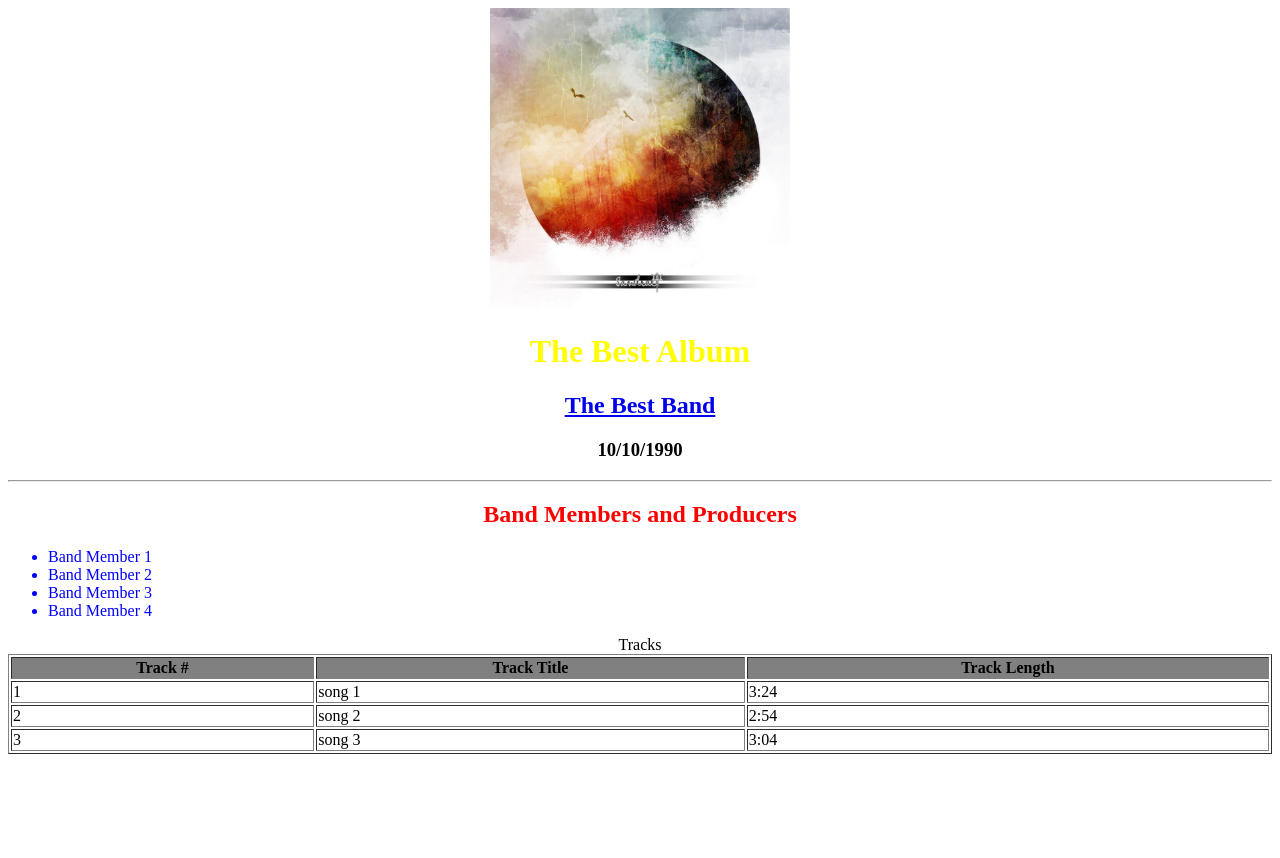
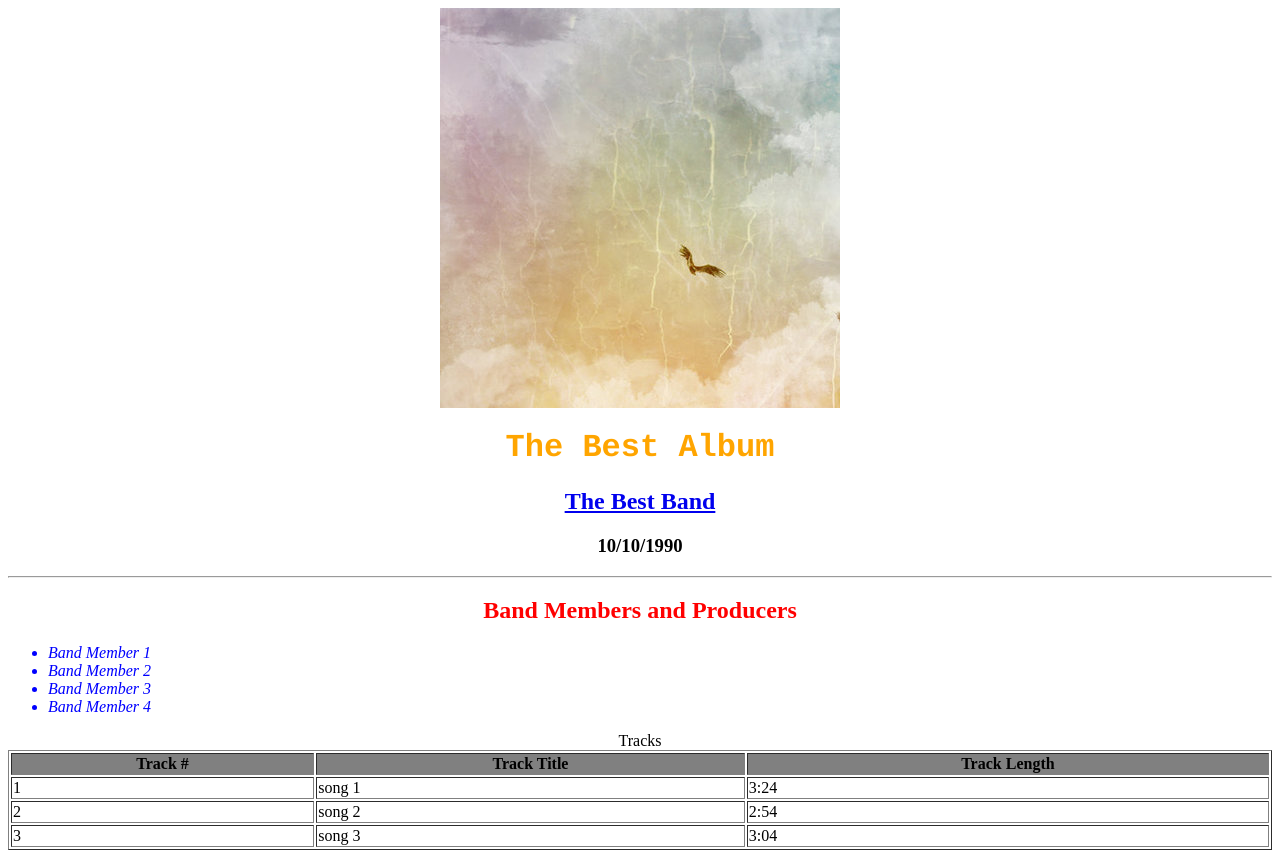
Before and after one commit to jackw625/IntroCourse, a plain HTML site: page HelloWorld/albumpage.html in a window 1280 px wide. Before the commit the page ends 800 px from the top, so only its background shows below. Drawn offline with Linux system fonts and the light colour scheme.

Commit message:
css updates

```diff
--- a/HelloWorld/albumStyles.css
+++ b/HelloWorld/albumStyles.css
@@ -1,3 +1,14 @@
 h1 {
-    color:yellow
+    color:orange;
+    font-family:courier;
 }
+
+li {
+    font-style: italic;
+}
+
+.album {
+    background-image: url(images/albumcover.jpg);
+
+
+}
--- a/HelloWorld/albumpage.html
+++ b/HelloWorld/albumpage.html
@@ -14,7 +14,8 @@
     <body>
        <center>
 
-        <img src="images/albumcover.jpg" alt="Album Cover" height="300">
+       <div class="album" style="height:400px;width:400px">
+        </div>
         <H1>The Best Album</H1>
         <a href="syvantis.com"><h2>The Best Band</h2></a>
         <h3>10/10/1990</h3>
```
